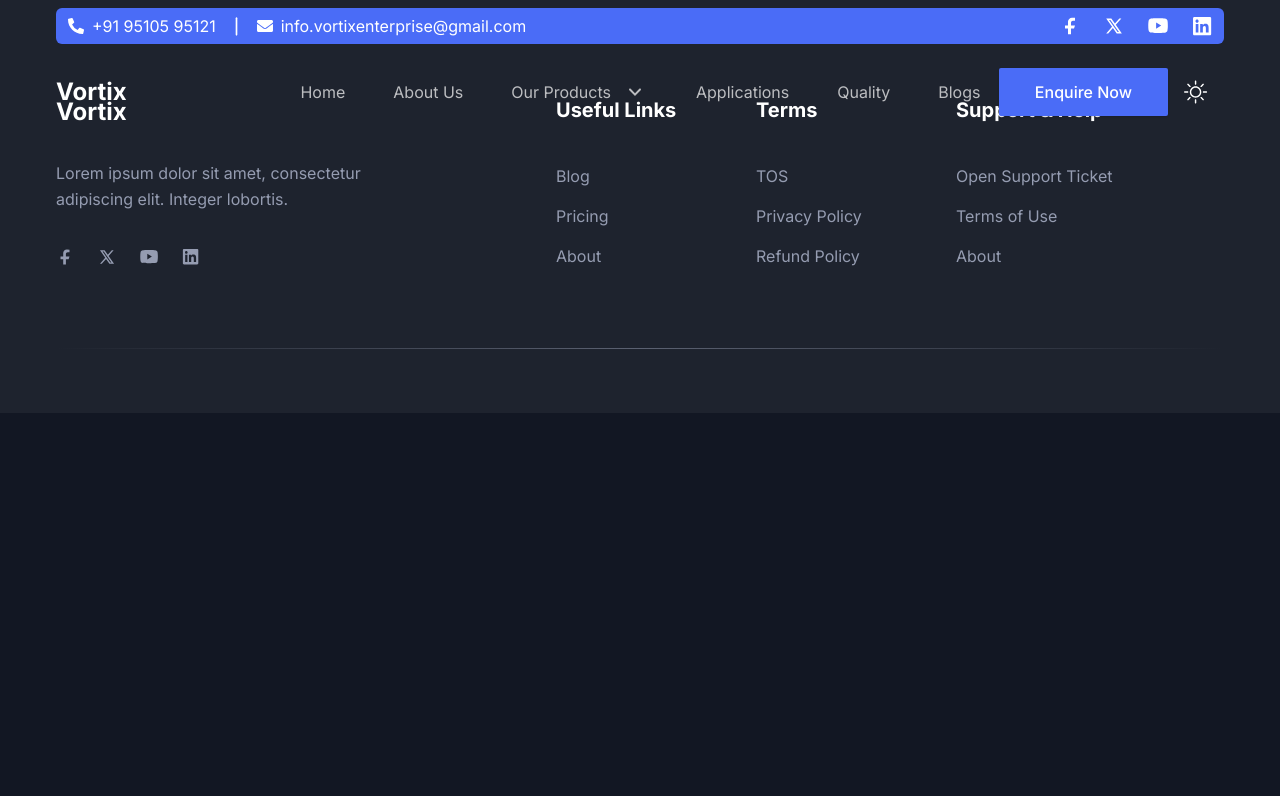
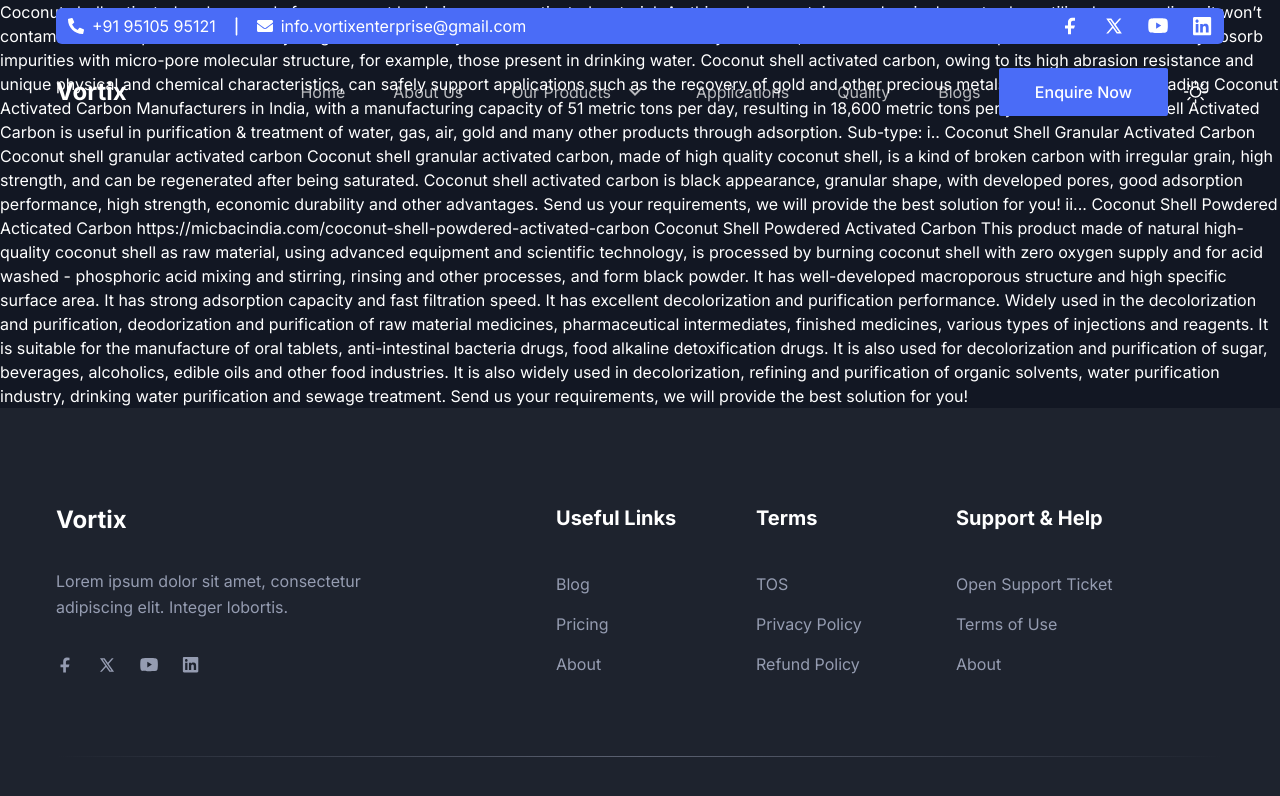
Before and after one commit to ParthMi/Vortix, a Next.js app: page /products/Coconut-Shell-Active-Carbon in a window 1280 px wide. Shown: the top 796 px of the page. Built offline with nearby package versions, Linux system fonts and the light colour scheme.

Commit message:
-add detais of coconut shell ac

```diff
--- a/package.json
+++ b/package.json
@@ -11,7 +11,7 @@
   "dependencies": {
     "eslint": "^8.56.0",
     "eslint-config-next": "^14.1.0",
-    "next": "^14.1.0",
+    "next": "^14.2.15",
     "next-themes": "^0.2.1",
     "react": "^18.2.0",
     "react-dom": "^18.2.0",
--- a/src/app/products/Coconut-Shell-Active-Carbon/page.tsx
+++ b/src/app/products/Coconut-Shell-Active-Carbon/page.tsx
@@ -3,6 +3,31 @@ import React from 'react'
 const index = () => {
   return (
     <div>
+      Coconut shell activated carbon, made from coconut husk, is a vapor-activated material. As this carbon contains no chemical agent, when utilized on a medium, it won’t contaminate or respond with it. It’s anything but an absolutely normal and harmless to the ecosystem item, that has a little carbon impression and can efficiently absorb impurities with micro-pore molecular structure, for example, those present in drinking water. Coconut shell activated carbon, owing to its high abrasion resistance and unique physical and chemical characteristics, can safely support applications such as the recovery of gold and other precious metals.
+
+We are one of the leading Coconut Activated Carbon Manufacturers in India, with a manufacturing capacity of 51 metric tons per day, resulting in 18,600 metric tons per year. Our Coconut Shell Activated Carbon is useful in purification & treatment of water, gas, air, gold and many other products through adsorption.
+Sub-type:
+  i.. Coconut Shell Granular Activated Carbon
+
+  Coconut shell granular activated carbon
+Coconut shell granular activated carbon, made of high quality coconut shell, is a kind of broken carbon with irregular grain, high strength, and can be regenerated after being saturated. Coconut shell activated carbon is black appearance, granular shape, with developed pores, good adsorption performance, high strength, economic durability and other advantages.
+
+Send us your requirements, we will provide the best solution for you!
+
+ii... Coconut Shell Powdered Acticated Carbon
+https://micbacindia.com/coconut-shell-powdered-activated-carbon
+
+Coconut Shell Powdered Activated Carbon
+This product made of natural high-quality coconut shell as raw material, using advanced equipment and scientific technology, is processed by burning coconut shell with zero oxygen supply and for acid washed - phosphoric acid mixing and stirring, rinsing and other processes, and form black powder.
+
+It has well-developed macroporous structure and high specific surface area. It has strong adsorption capacity and fast filtration speed. It has excellent decolorization and purification performance.
+
+Widely used in the decolorization and purification, deodorization and purification of raw material medicines, pharmaceutical intermediates, finished medicines, various types of injections and reagents. It is suitable for the manufacture of oral tablets, anti-intestinal bacteria drugs, food alkaline detoxification drugs.
+
+It is also used for decolorization and purification of sugar, beverages, alcoholics, edible oils and other food industries. It is also widely used in decolorization, refining and purification of organic solvents, water purification industry, drinking water purification and sewage treatment.
+
+Send us your requirements, we will provide the best solution for you!
+
 
     </div>
   )
```
Also changed, not shown: src/components/Blog/SharePost.tsx (+4 -4 lines), 1 other file (tests, documents, lock files or other folders).
